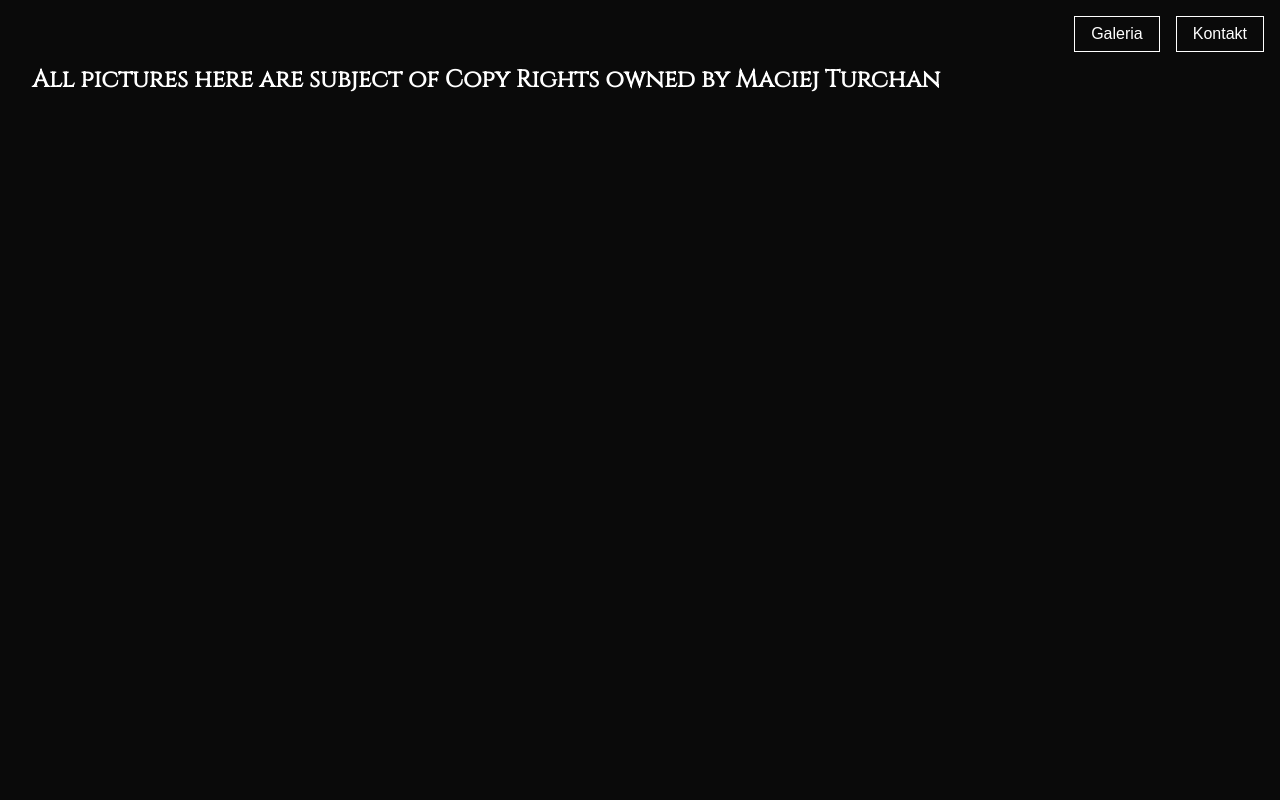
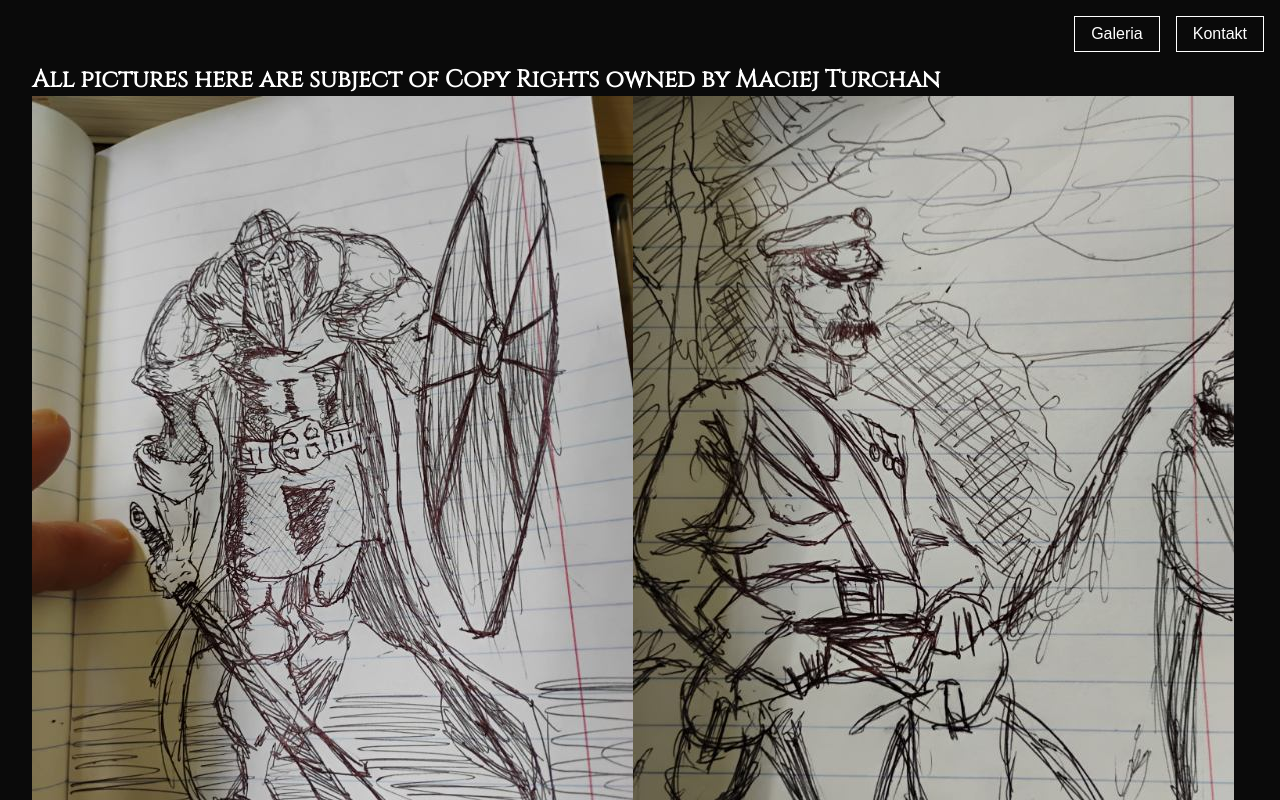
Before and after one commit to MaciejTurchan/portfolio, a plain HTML site: page index.html in a window 1280 px wide. Both pictures are taken after a click on the button "Galeria". Shown: the top 800 px of the page. Drawn offline with Linux system fonts and the light colour scheme.

Commit message:
Update index.html

```diff
--- a/index.html
+++ b/index.html
@@ -121,10 +121,34 @@
   </div>
 
   <script>
+      function loadGalleryImages() {
+        const galleryGrid = document.getElementById('galleryGrid');
+        if (galleryGrid.children.length > 0) return; // Nie ładuj ponownie
+
+        fetch('images.json')
+          .then(response => response.json())
+          .then(images => {
+            images.forEach(src => {
+              const img = document.createElement('img');
+              img.src = src;
+              img.alt = src.split('/').pop();
+              galleryGrid.appendChild(img);
+            });
+          })
+          .catch(error => {
+            console.error("Nie udało się załadować galerii:", error);
+            galleryGrid.innerHTML = "<p>Nie udało się załadować obrazów.</p>";
+          });
+      }
+
     function navigateTo(sectionId) {
       const landing = document.getElementById('landing');
       const menuTop = document.getElementById('menuTop');
       const sections = document.querySelectorAll('.section');
+
+      if (sectionId === 'gallery') {
+        loadGalleryImages();
+      }
 
       // Ukryj landing page z animacją
       landing.classList.add('fade-out');
```
